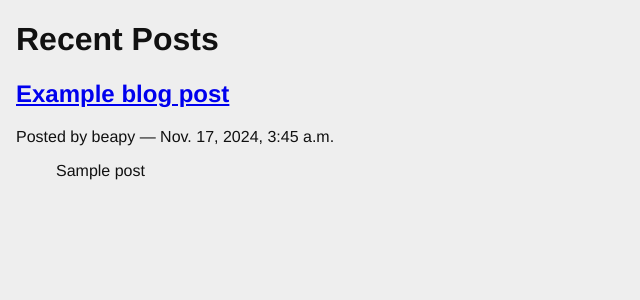
After one commit to PurpleMango29/django-blog, a Django app: page /blogging/ in a window 1280 px wide. The commit adds this page. Shown: the top 300 px of the page, without its empty margins (0-640 px from the left). Run offline with Django 5.2, Linux system fonts and the light colour scheme; data comes from the database, SQL or seed files in the repository; both versions use the stored data as it was after the commit.

Commit message:
push for Lesson 07 Activity

```diff
--- a/blogging/admin.py
+++ b/blogging/admin.py
@@ -1,5 +1,6 @@
 from django.contrib import admin
 
-from blogging.models import Post
+from blogging.models import Post, Category
 
 admin.site.register(Post)
+admin.site.register(Category)
--- a/blogging/models.py
+++ b/blogging/models.py
@@ -8,6 +8,16 @@ class Post(models.Model):
     created_date = models.DateTimeField(auto_now_add=True)
     modified_date = models.DateTimeField(auto_now=True)
     published_date = models.DateTimeField(blank=True, null=True)
+    def __str__(self):
+        return self.title
+
+class Category(models.Model):
+    name = models.CharField(max_length=128)
+    description = models.TextField(blank=True)
+    posts = models.ManyToManyField(Post, blank=True, related_name='categories')
 
     def __str__(self):
-        return self.title
+        return self.name
+
+    class Meta:
+        verbose_name_plural = 'Categories'
--- /dev/null
+++ b/blogging/static/django_blog.css
@@ -0,0 +1,74 @@
+body {
+    background-color: #eee;
+    color: #111;
+    font-family: "HelveticaNeue-Light", "Helvetica Neue Light", "Helvetica Neue", Helvetica, Arial, "Lucida Grande", sans-serif;
+    margin:0;
+    padding:0;
+}
+#container {
+    margin:0;
+    padding:0;
+    margin-top: 0px;
+}
+#header {
+    background-color: #333;
+    border-botton: 1px solid #111;
+    margin:0;
+    padding:0;
+}
+#control-bar {
+    margin: 0em 0em 1em;
+    list-style: none;
+    list-style-type: none;
+    text-align: right;
+    color: #eee;
+    font-size: 80%;
+    padding-bottom: 0.4em;
+}
+#control-bar li {
+    display: inline-block;
+}
+#control-bar li a {
+    color: #eee;
+    padding: 0.5em;
+    text-decoration: none;
+}
+#control-bar li a:hover {
+    color: #cce;
+}
+#content {
+    margin: 0em 1em 1em;
+}
+
+ul#entries {
+    list-style: none;
+    list-style-type: none;
+}
+div.entry {
+    margin-right: 2em;
+    margin-top: 1em;
+    border-top: 1px solid #cecece;
+}
+ul#entries li:first-child div.entry {
+    border-top: none;
+    margin-top: 0em;
+}
+div.entry-body {
+    margin-left: 2em;
+}
+.notification {
+    float: right;
+    text-align: center;
+    width: 25%;
+    padding: 1em;
+}
+.info {
+    background-color: #aae;
+}
+ul.categories {
+    list-style: none;
+    list-style-type: none;
+}
+ul.categories li {
+    display: inline;
+}
--- /dev/null
+++ b/blogging/templates/blogging/list.html
@@ -0,0 +1,21 @@
+{% extends "base.html" %}
+{% block content %}
+    <h1>Recent Posts</h1>
+    {% comment %} Here is where the query happens {% endcomment %}
+    {% for post in posts %}
+        <div class="post">
+            <h2>
+                <a href="{% url 'blog_detail' post.pk%}">{{post.title}}</a>
+            </h2>
+            <p class="byline">
+                Posted by  {{ post.author.username }} &mdash; {{ post.published_date }}
+            </p>
+
+            <ul class="categories">
+                {% for category in post.categories.all %}
+                <li>{{category }}</li>
+                {% endfor %}
+            </ul>
+        </div>
+    {% endfor %}
+{% endblock %}
--- /dev/null
+++ b/blogging/urls.py
@@ -0,0 +1,13 @@
+"""
+blogging urls
+"""
+
+#from django.conf.urls import url
+from django.urls import path
+from blogging.views import stub_view, list_view, detail_view
+
+
+urlpatterns = [
+    path('', list_view, name="blog_index"),
+    path('posts/<int:post_id>/', detail_view, name="blog_detail")
+]
--- a/blogging/views.py
+++ b/blogging/views.py
@@ -1,3 +1,41 @@
+from django.http.response import HttpResponse
 from django.shortcuts import render
+from blogging.models import Post
+from django.template import loader
 
-# Create your views here.
+def stub_view(request, *args, **kwargs):  # placeholder view
+    body = "Stub View\n\n"
+    if args:
+        body += "Args: \n"
+        body += "\n".join(["\t%s" % a for a in args])
+    if kwargs:
+        body += "Keyword args: \n"
+        body += "\n".join(["\t%s: %s" % i for i in kwargs.items()])
+    return HttpResponse(body, content_type="text/plain")
+
+# def list_view(request):
+#     published = Post.objects.exclude(published_date__exact=None)
+#     posts = published.order_by('-published_date')
+#     template = loader.get_template('blogging/list.html')
+#     context = {'posts': posts}
+#     body = template.render(context)
+#     return HttpResponse(body, content_type="text/html")
+# there is a simipler way-->v
+
+def list_view(request):
+    published = Post.objects.exclude(published_date__exact=None)
+    posts = published.order_by('-published_date')
+    context = {'posts': posts}
+    return render(request, 'blogging/list.html', context)
+
+def detail_view(request, post_id):
+    published = Post.objects.exclude(published_date__exact=None)
+    try:
+        post = published.get(pk=post_id)
+    except Post.DoesNotExist:
+        raise Http404
+    context =  {'post': post}
+    return render(request, 'blogging/detail.html', context)
+
+# placholder views can be used until you are ready code
+# the different views, so that your code doesnt crash
--- a/django_blog/templates/base.html
+++ b/django_blog/templates/base.html
@@ -1,7 +1,9 @@
+{% load static %}
 <!DOCTYPE html>
 <html>
     <head>
         <title>My Django Blog</title>
+        <link type="text/css" rel="stylesheet"  href="{% static 'django_blog.css' %}"
     </head>
     <body>
         <div id="container">
--- a/django_blog/urls.py
+++ b/django_blog/urls.py
@@ -20,6 +20,7 @@ from django.urls.conf import include
 
 urlpatterns = [
     path('admin/', admin.site.urls),
-    path('', include('polling.urls')), # redirects to the polls
-    path('polling/', include('polling.urls'))
+    path('', include('polling.urls')),  # redirects to the polls
+    path('polling/', include('polling.urls')),
+    path('blogging/', include('blogging.urls')),
 ]
```
Also changed, not shown: blogging/templates/blogging/detail.html (added, +15 -0 lines), blogging/tests.py (+47 -1 lines), db.sqlite3, 1 other file.
